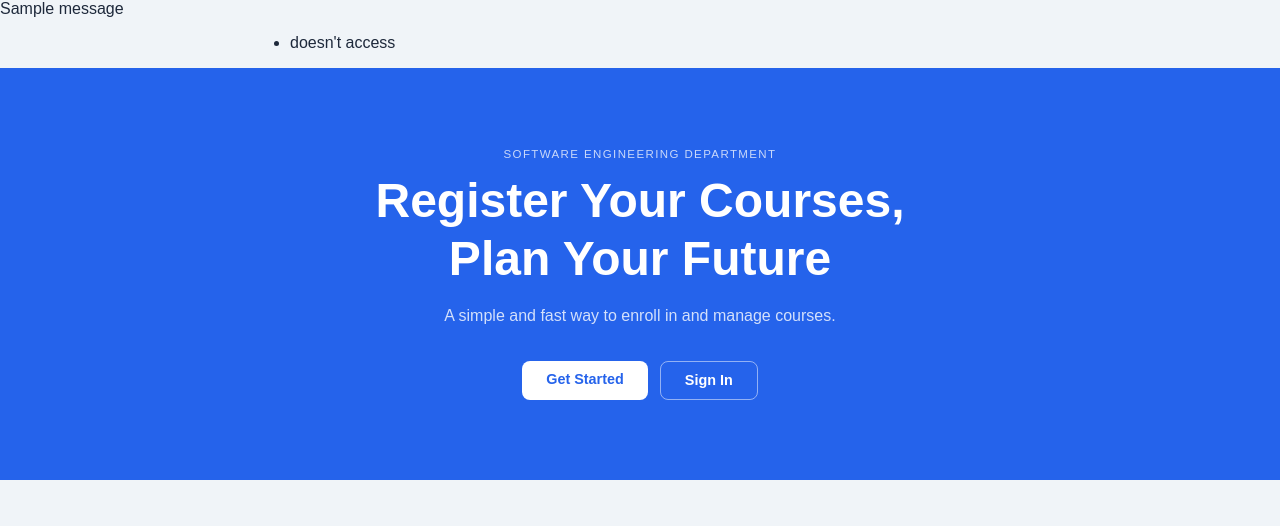
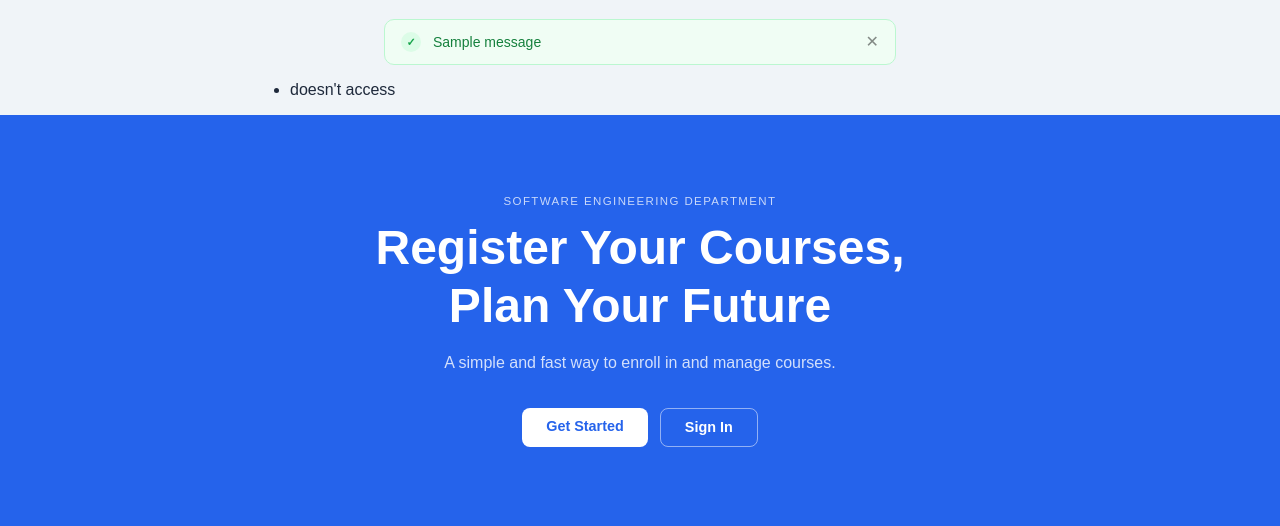
Before and after one commit to siraw21/Student-Course-Registration, a Flask app: page /dashboard in a window 1280 px wide. Shown: the part 60-586 px from the top of the page. Run offline with Flask 3, Linux system fonts and the light colour scheme; tables that the repository leaves empty hold one stand-in row (values such as "Sample post"); one stand-in notice (Sample message) is shown.

Commit message:
Fix flash message card style

```diff
--- a/static/css/enroll.css
+++ b/static/css/enroll.css
@@ -3,7 +3,8 @@
   --surface: #ffffff;
   --surface-2: #e8f0fe;
   --border: #d0dce8;
-  /* --accent: #0f172a; */
+  /* --accent: #0d1b2a;
+  --accent-light: #d6e4f0; */
   --accent: #2563eb;
   --accent-light: #eff6ff;
   --text-primary: #1e293b;
--- a/static/css/home.css
+++ b/static/css/home.css
@@ -179,5 +179,5 @@
 }
 
 .btn-accent:hover {
-  background: #1d4ed8;
+  background: #1a2f45;
 }
--- a/static/css/main.css
+++ b/static/css/main.css
@@ -6,6 +6,8 @@
   --border: #d0dce8;
   --accent: #2563eb;
   /* --accent: #0d1b2a; */
+  /* --accent: #162b42; */
+  /* --accent-light: #1a2f45; */
   --accent-light: #eff6ff;
   --text-primary: #1e293b;
   --text-muted: #64748b;
@@ -176,6 +178,82 @@ a {
   display: block;
 }
 
+/* ── Flash Messages ── */
+.flash-container {
+  max-width: 560px;
+  margin: 1.2rem auto 0;
+  padding: 0 1.5rem;
+  display: flex;
+  flex-direction: column;
+  gap: 0.6rem;
+}
+
+.flash {
+  display: flex;
+  /* justify-content: center; */
+  align-items: center;
+  gap: 0.75rem;
+  padding: 0.75rem 1rem;
+  border-radius: 10px;
+  font-size: 0.875rem;
+  font-weight: 500;
+  border: 1px solid;
+}
+
+.flash-icon {
+  width: 20px;
+  height: 20px;
+  border-radius: 50%;
+  display: flex;
+  align-items: center;
+  justify-content: center;
+  font-size: 11px;
+  font-weight: 700;
+  flex-shrink: 0;
+}
+
+.flash-text {
+  flex: 1;
+}
+
+.flash-close {
+  background: none;
+  border: none;
+  cursor: pointer;
+  font-size: 1rem;
+  line-height: 1;
+  opacity: 0.45;
+  padding: 0;
+  transition: opacity var(--transition);
+  flex-shrink: 0;
+}
+
+.flash-close:hover {
+  opacity: 1;
+}
+
+/* success */
+.flash.success {
+  background: #f0fdf4;
+  border-color: #bbf7d0;
+  color: #15803d;
+}
+.flash.success .flash-icon {
+  background: #dcfce7;
+  color: var(--success);
+}
+
+/* error */
+.flash.error {
+  background: #fef2f2;
+  border-color: #fecaca;
+  color: #b91c1c;
+}
+.flash.error .flash-icon {
+  background: #fee2e2;
+  color: var(--danger);
+}
+
 /* ── Responsive ── */
 @media (max-width: 600px) {
   .navbar {
--- a/templates/base.html
+++ b/templates/base.html
@@ -10,10 +10,33 @@
     {% block title %} {% endblock %}
   </head>
   <body>
-    {% include 'navbar.html' %} {% with messages = get_flashed_messages() %} {%
+    {% include 'navbar.html' %} {% with messages =
+    get_flashed_messages(with_categories=true) %} {% if messages %}
+    <div class="flash-container">
+      {% for category, message in messages %}
+      <div class="flash {{ category }}">
+        <div class="flash-icon">
+          {% if category == 'success' %}✓ {% elif category == 'error' %}✕ {%
+          elif category == 'warning' %}! {% else %}i {% endif %}
+        </div>
+        <span class="flash-text">{{ message }}</span>
+        <button class="flash-close" onclick="this.parentElement.remove()">
+          ✕
+        </button>
+      </div>
+      {% endfor %}
+    </div>
+    {% endif %} {% endwith %}
+    <!-- {% with messages =
+    get_flashed_messages(with_categories=true) %} {% if messages %} {% for
+    category, message in messages %}
+    <div class="flash {{ category }}">{{ message }}</div>
+    {% endfor %} {% endif %} {% endwith %} -->
+    <!-- {% with messages = get_flashed_messages() %} {%
     for message in messages %}
     <p>{{message}}</p>
-    {% endfor %} {% endwith %} {% block content %} {% endblock %}
+    {% endfor %} {% endwith %}  -->
+    {% block content %} {% endblock %}
     <script>
       const profileBtn = document.querySelector(".profile-btn");
       const dropdown = document.querySelector(".dropdown");
```
Also changed, not shown: controllers/auth_controller.py (+4 -4 lines), controllers/course_controller.py (+6 -4 lines), services/course_service.py (+43 -10 lines).
